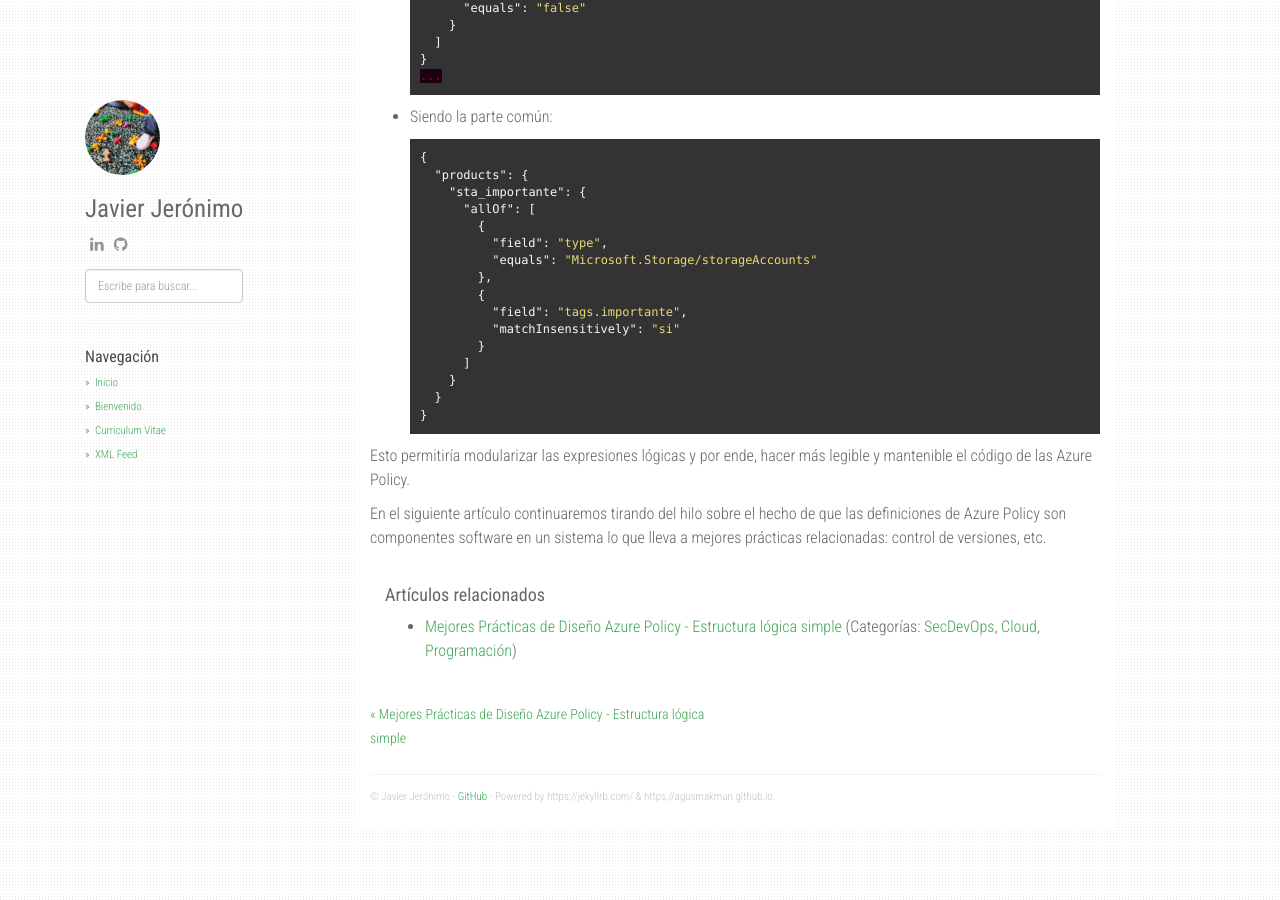
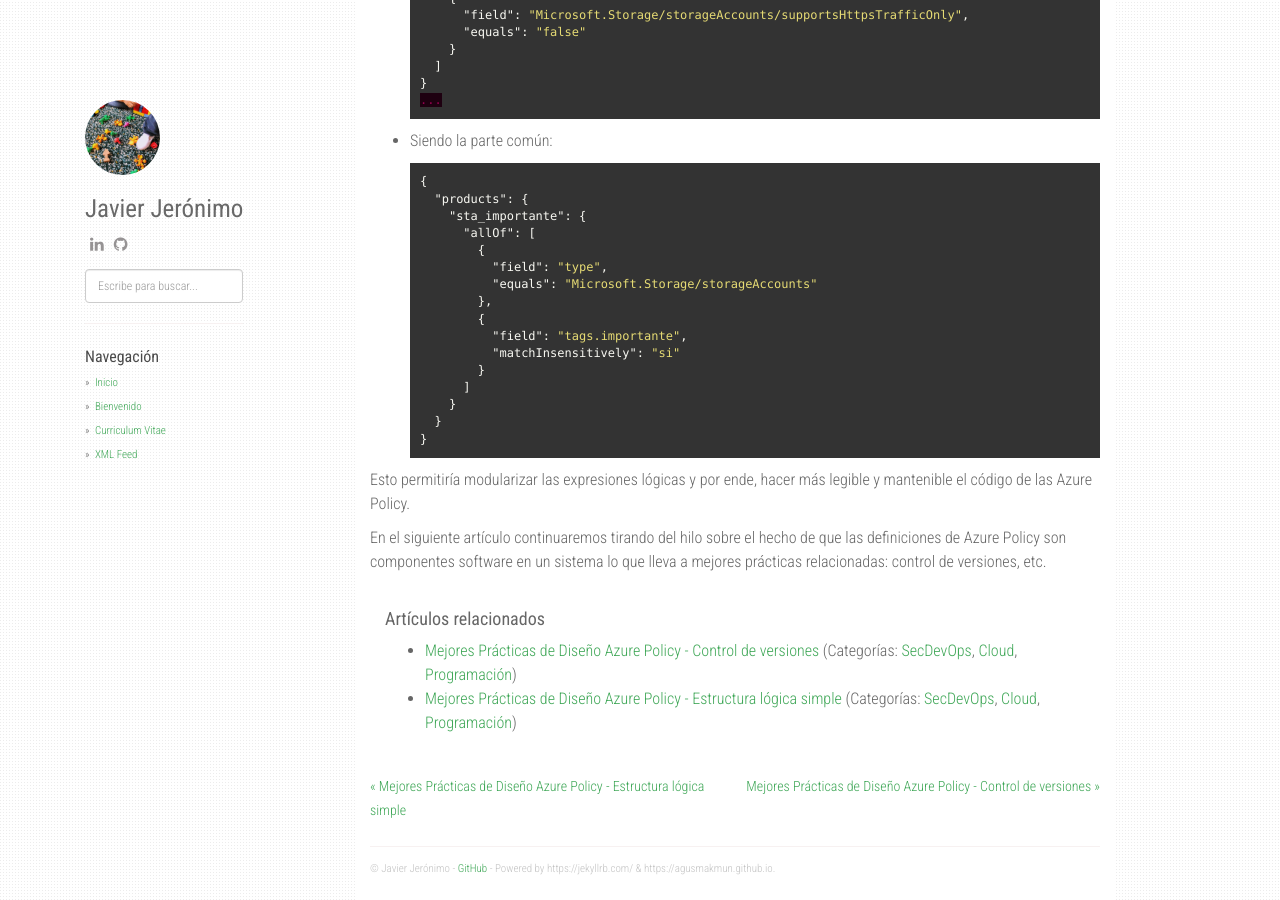
Before and after one commit to javierjeronimo/javierjeronimo.github.io, a Jekyll site: the page built from _posts/2020-07-20-azure-policy-design-best-practices-2.md, in a window 1280 px wide and 900 px high, scrolled down 5290 px. Built offline with Jekyll 4.4.1, drawn with Linux system fonts in a browser that asks for light colours; nearby versions of some CDN libraries; our own code applies the rules of GitHub Pages for plain Markdown files; comment, search, counter and statistics services are not loaded; some of the changed text lies outside the part shown.

Commit message:
azure policy best practices 3

```diff
--- a/_posts/2020-07-18-azure-policy-design-best-practices-1.md
+++ b/_posts/2020-07-18-azure-policy-design-best-practices-1.md
@@ -13,6 +13,7 @@ tags:
 >
 > * [Mejores Prácticas de Diseño Azure Policy - Estructura lógica simple](/2020/07/18/azure-policy-design-best-practices-1/)
 > * [Mejores Prácticas de Diseño Azure Policy - Separación de Conceptos (SoC)](/2020/07/20/azure-policy-design-best-practices-2/)
+> * [Mejores Prácticas de Diseño Azure Policy - Control de versiones](/2020/07/26/azure-policy-design-best-practices-3/)
 
 ## Tabla de Contenido
 
--- a/_posts/2020-07-20-azure-policy-design-best-practices-2.md
+++ b/_posts/2020-07-20-azure-policy-design-best-practices-2.md
@@ -13,6 +13,7 @@ tags:
 >
 > * [Mejores Prácticas de Diseño Azure Policy - Estructura lógica simple](/2020/07/18/azure-policy-design-best-practices-1/)
 > * [Mejores Prácticas de Diseño Azure Policy - Separación de Conceptos (SoC)](/2020/07/20/azure-policy-design-best-practices-2/)
+> * [Mejores Prácticas de Diseño Azure Policy - Control de versiones](/2020/07/26/azure-policy-design-best-practices-3/)
 
 ## Tabla de Contenido
 
```
Also changed, not shown: _posts/2020-07-27-azure-policy-design-best-practices-3.md (renamed from _drafts/2020-07-27-azure-policy-design-best-practices-3.md).
